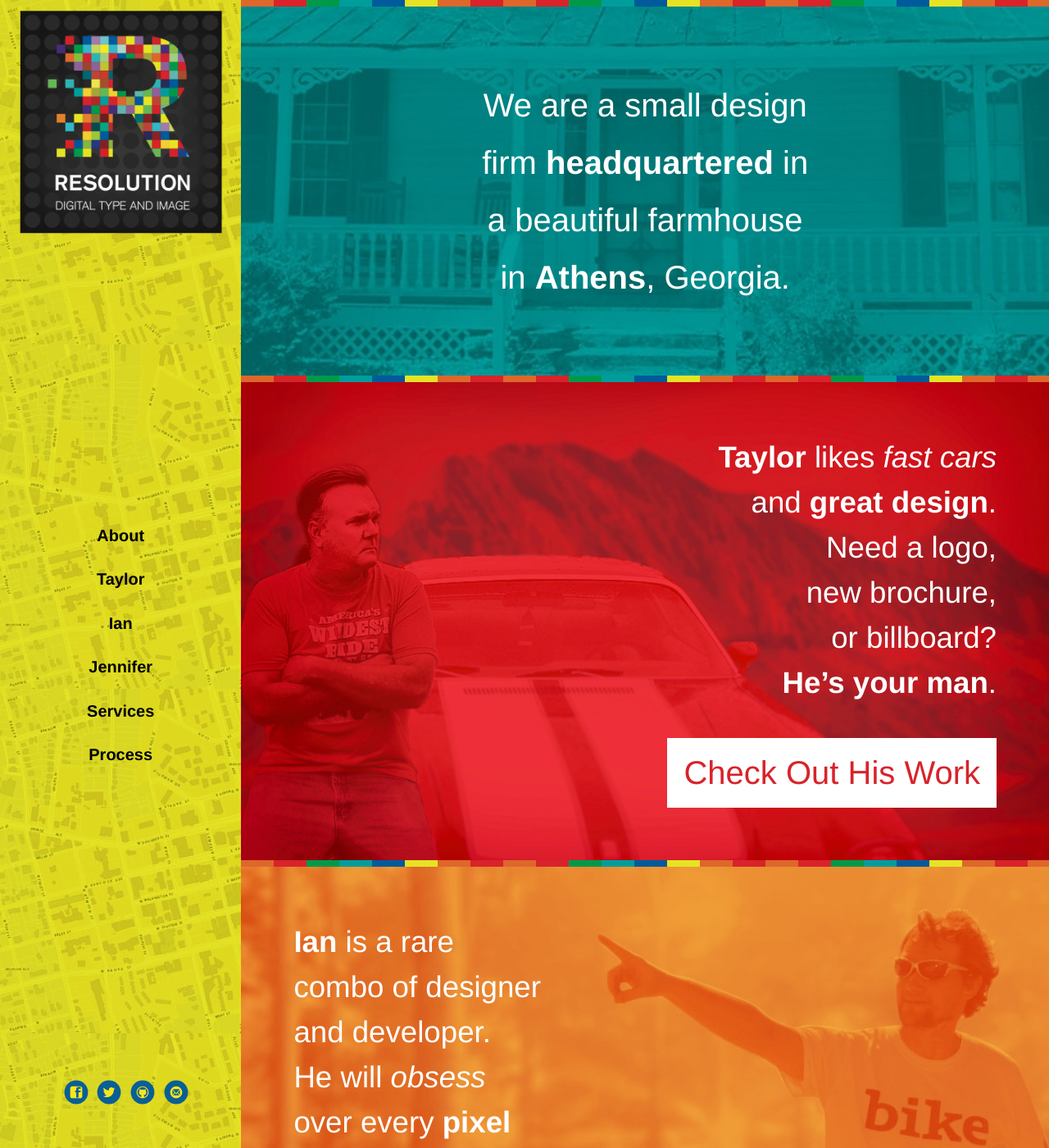
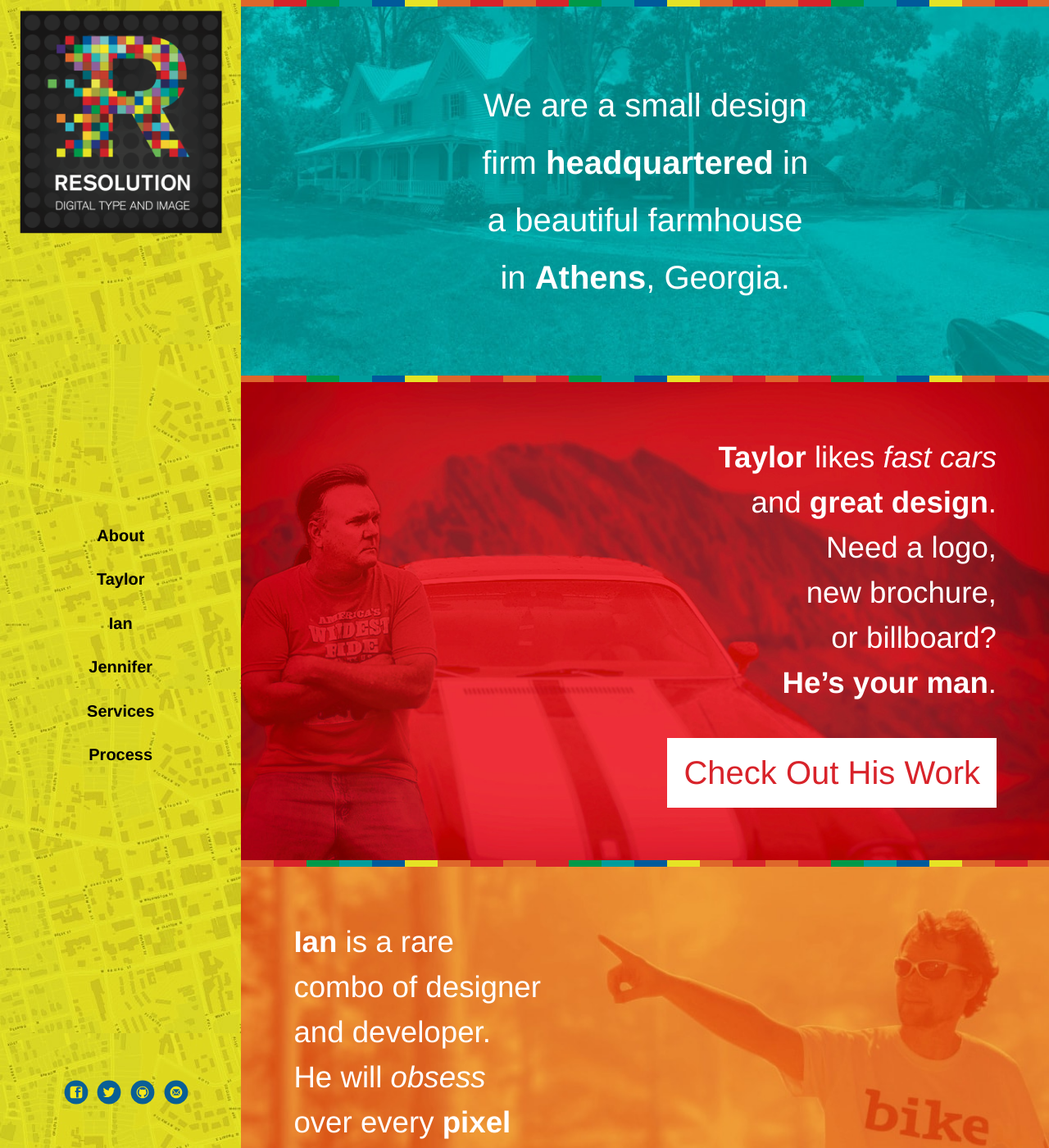
Before and after one commit to slip/Resolutionathens-Redesign, a Jekyll site: the page built from index.html, in a window 1280 px wide and 1400 px high. Shown: the whole window at 82% size. Built offline with Jekyll 4.4.1, drawn with Linux system fonts in a browser that asks for light colours; nearby versions of some CDN libraries; some web fonts are replaced; Markdown is read by kramdown in place of the engine named in the settings.

Commit message:
changed farmhouse pic

```diff
--- a/assets/css/modules/_about.sass
+++ b/assets/css/modules/_about.sass
@@ -11,7 +11,7 @@ section#about
     image: url(/assets/img/about-bg@2x.jpg)
     repeat: no-repeat
     size: cover
-    position: center bottom
+    position: left center
 
   .home-text
     font-size: 1.5em
```
Also changed, not shown: assets/css/main.min.css, assets/img/about-bg@2x.jpg.
